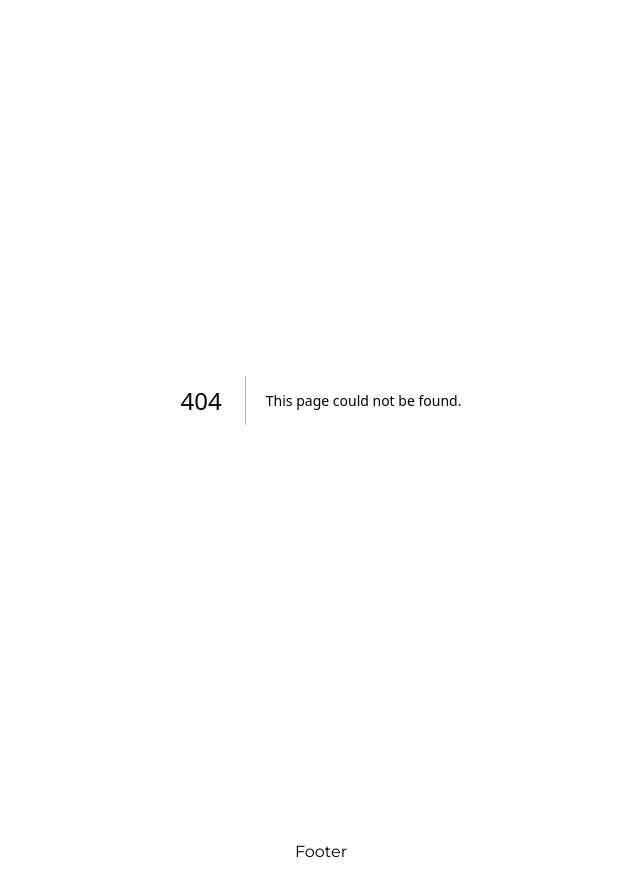
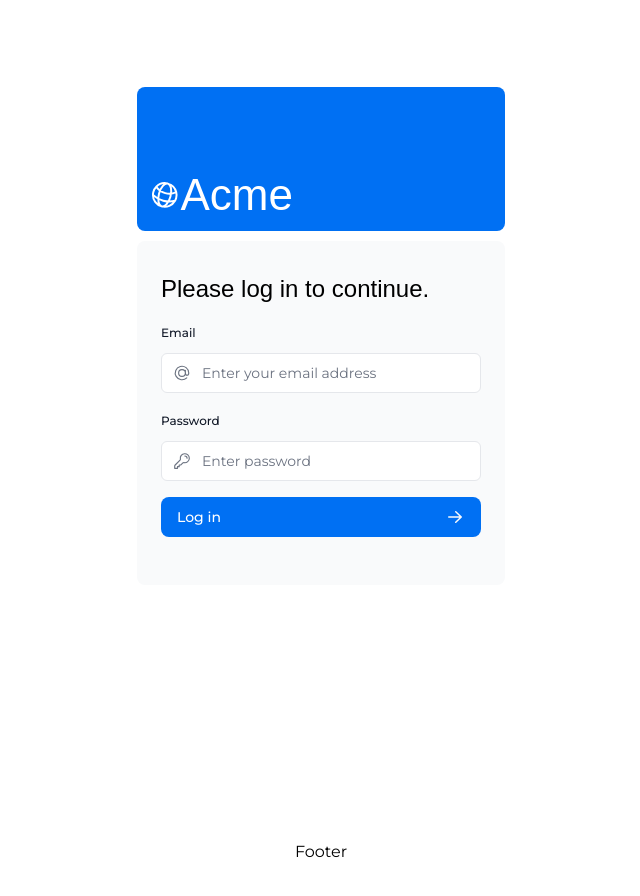
Before and after one commit to LuisArielRetanaHernadez/next_acme, a Next.js app: page /login in a window 1280 px wide. Before the commit this address had no page. Shown: the top 896 px of the page, without its empty margins (319-959 px from the left). Built offline with nearby package versions, Linux system fonts and the light colour scheme; a web font is replaced by a local one.

Commit message:
creando la ruta '/login' con su page.tsx

```diff
--- /dev/null
+++ b/app/login/page.tsx
@@ -0,0 +1,17 @@
+import AcmeLogo from '@/app/ui/acme-logo';
+import LoginForm from '@/app/ui/login-form';
+
+export default function LoginPage() {
+  return (
+    <main className="flex items-center justify-center md:h-screen">
+      <div className="relative mx-auto flex w-full max-w-[400px] flex-col space-y-2.5 p-4 md:-mt-32">
+        <div className="flex h-20 w-full items-end rounded-lg bg-blue-500 p-3 md:h-36">
+          <div className="w-32 text-white md:w-36">
+            <AcmeLogo />
+          </div>
+        </div>
+        <LoginForm />
+      </div>
+    </main>
+  );
+}
```
